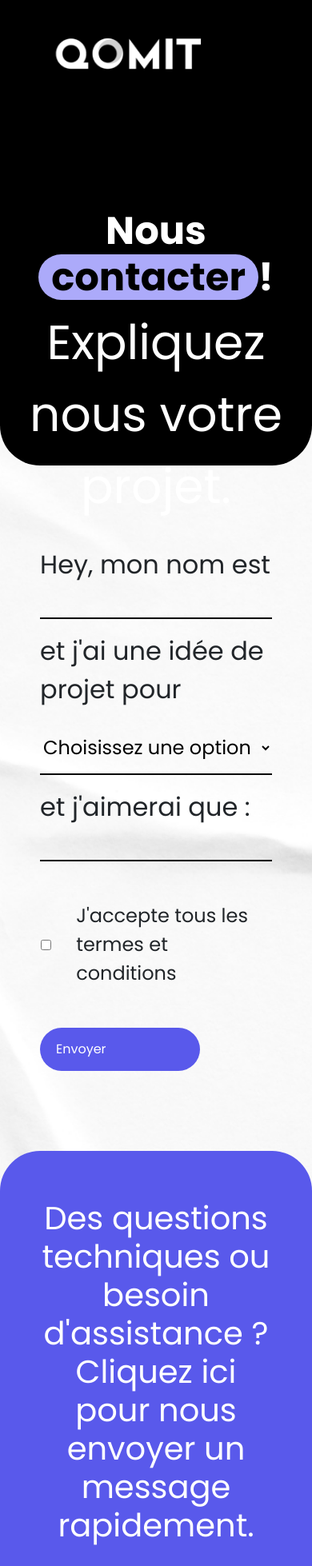
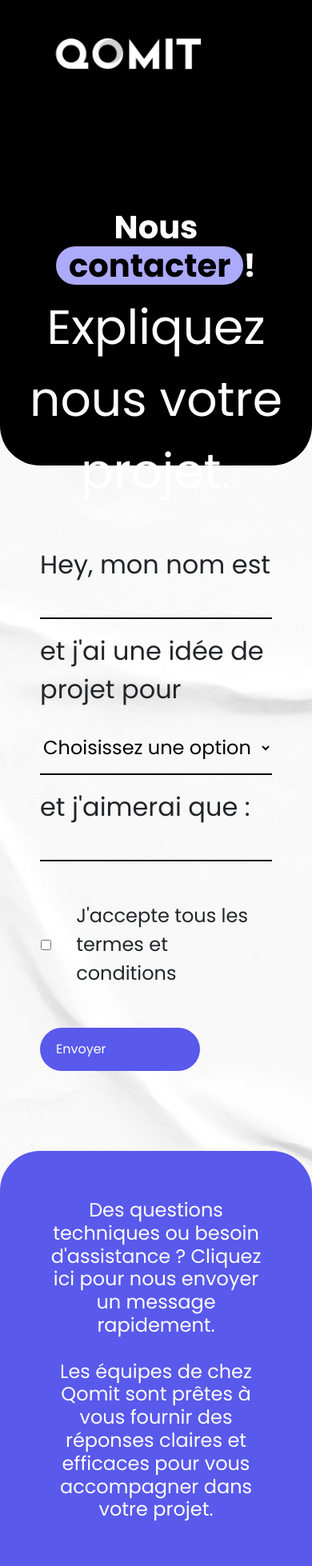
Before and after one commit to QuentinBoulay/qomit, a React (Create React App) app in the folder frontend/: page /contact in a window 390 px wide. Shown: the top 1958 px of the page at 80% size. Built offline with nearby package versions, Linux system fonts and the light colour scheme; some icons are missing.

Commit message:
Modifs CSS Quentin

```diff
--- a/frontend/src/client.scss
+++ b/frontend/src/client.scss
@@ -4,7 +4,7 @@ html {
 
 .body-home,
 .body-agence,
-.body-contact {
+.body-contact, .body-estimate {
   margin: 0;
   -webkit-font-smoothing: antialiased;
   font-family: "Poppins", sans-serif;
@@ -903,7 +903,7 @@ a {
   font-weight: 600;
 }
 
-.insights .col span {
+.insights div span {
   font-weight: 600;
   color: $violet;
 }
@@ -928,7 +928,7 @@ a {
 
 @media (max-width: 768px) {
   h1 {
-    font-size: 3em !important;
+    font-size: 2.5em !important;
   }
 
   .hero {
@@ -964,10 +964,12 @@ a {
     margin: 60px 0 0 0;
   }
 
-  .services h2,
-  .col-title h2,
-  .companies-container h2 {
+  .services h2, .companies-container h2 {
     font-size: 2.5em !important;
+  }
+
+  .col-title h2{
+    font-size: 1.5em !important;
   }
 
   .input-container h3 {
@@ -984,6 +986,10 @@ a {
 
   .devis-container {
     padding: 60px 50px 250px 50px;
+  }
+
+  .devis-container h2 {
+    font-size: 1.5em !important;
   }
 
   .nos-realisations-container {
@@ -1126,15 +1132,15 @@ a {
   }
 
   .insights-container .row div p {
-    font-size: 28px !important;
+    font-size: 24px !important;
+  }
+
+  .insights div span {
+font-size: 40px !important;
   }
 
   .insights-container .row div p:nth-of-type(2) {
-    font-size: 42px !important;
-  }
-
-  .insights-container .row div p:nth-of-type(3) {
-    font-size: 24px !important;
+    font-size: 22px !important;
   }
 
   .insights-container .row div {
```
